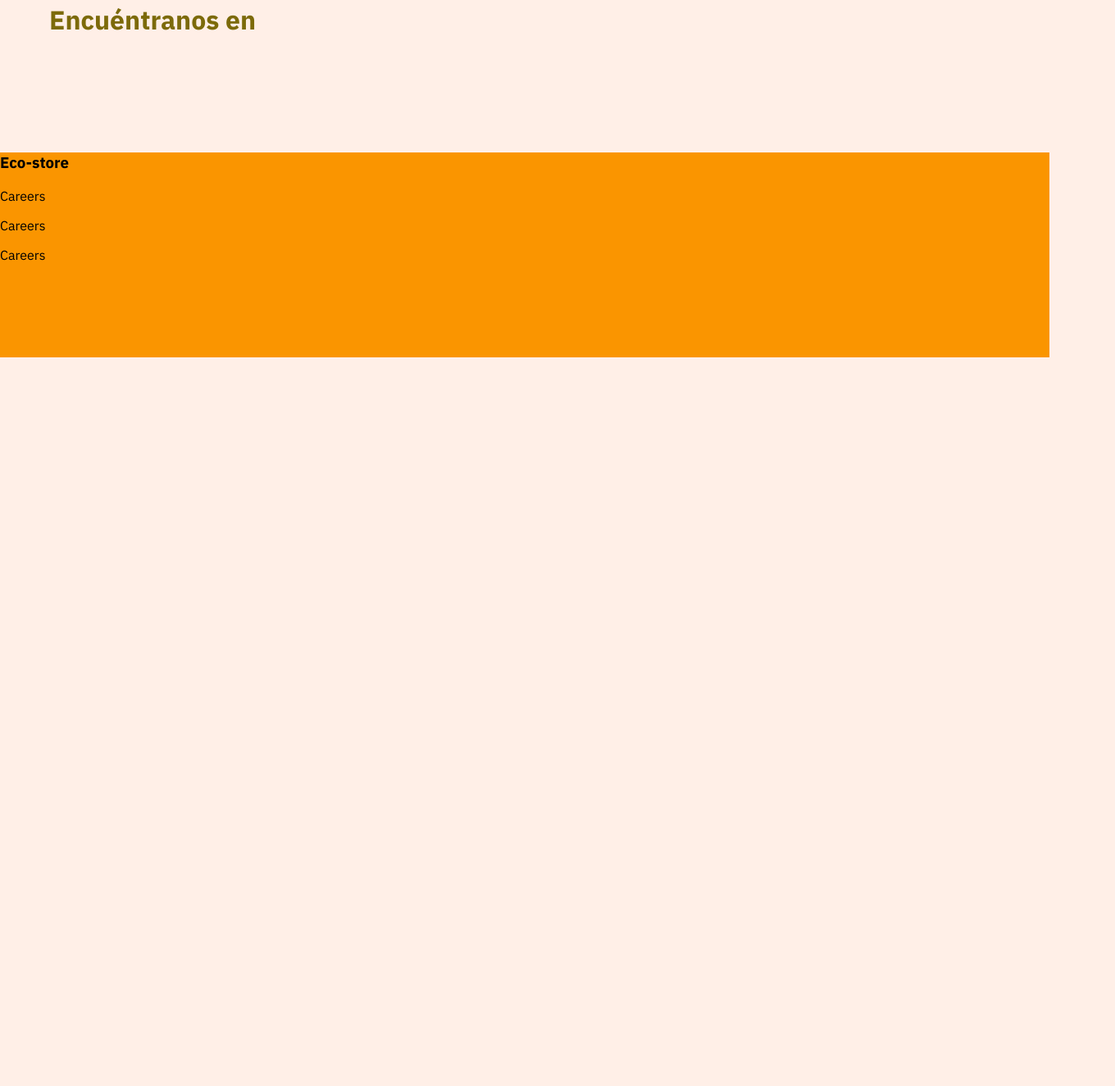
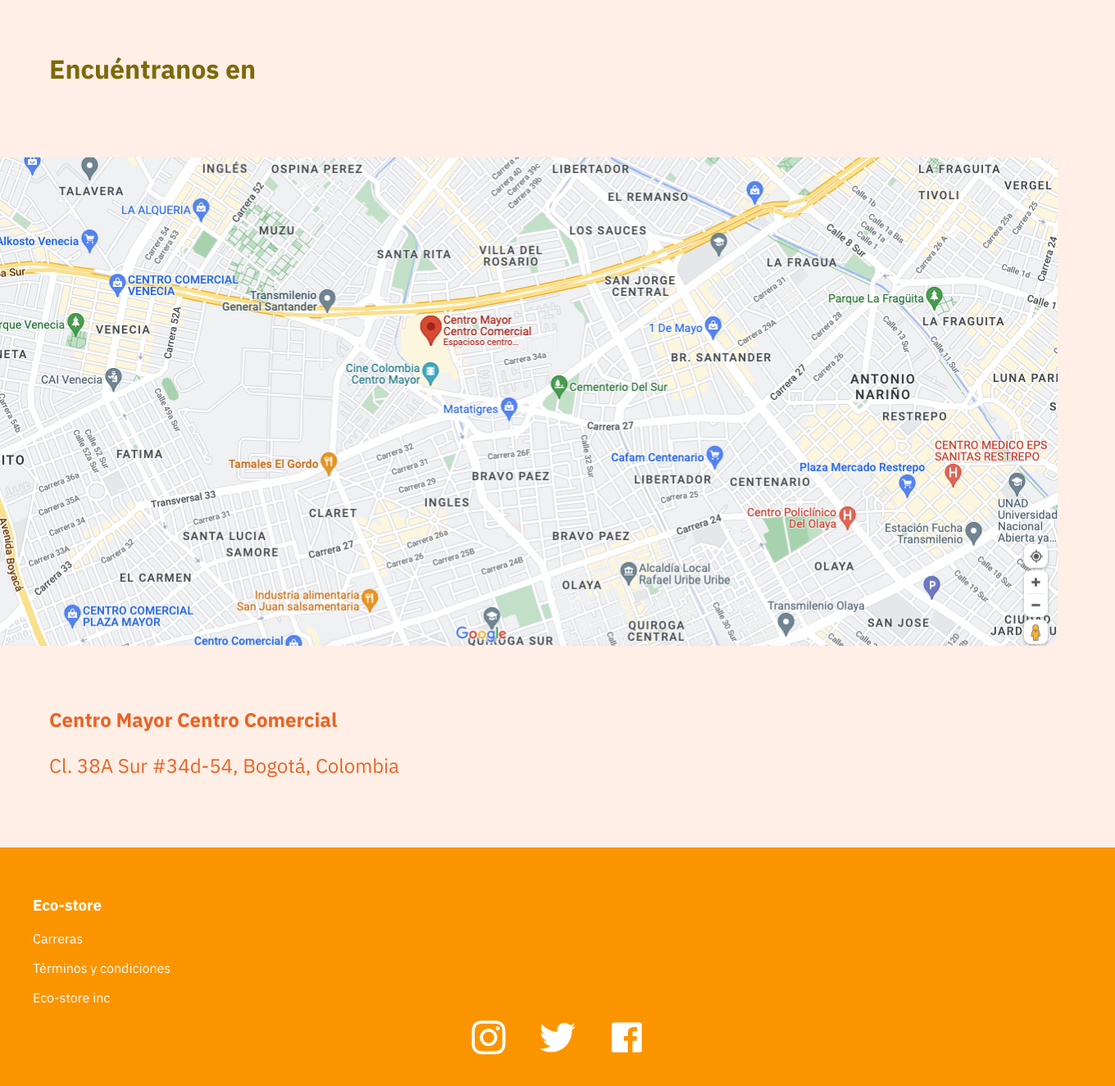
Before and after one commit to angelfgdeveloper/ecostore-landing-page-sass, a plain HTML site: page index.html in a window 1280 px wide. Shown: the part 4777-6102 px from the top of the page at 82% size, 1360 px wide, since content can reach past the window. Before the commit the page ends 5213 px from the top, so only its background shows below. Drawn offline with Linux system fonts and the light colour scheme.

Commit message:
Termino de seccion map y footer

```diff
--- a/index.html
+++ b/index.html
@@ -432,10 +432,12 @@
         <h2>Encuéntranos en</h2>
 
         <div class="map">
-          <img src="" alt="">
+          <img src="./assets/img/map.png" alt="">
         </div>
 
-        <p></p>
+        <h3>Centro Mayor Centro Comercial</h3>
+
+        <p>Cl. 38A Sur #34d-54, Bogotá, Colombia</p>
 
       </div>
 
@@ -447,16 +449,16 @@
 
     <h3>Eco-store</h3>
 
-    <p>Careers</p>
+    <p>Carreras</p>
 
-    <p>Careers</p>
+    <p>Términos y condiciones</p>
 
-    <p>Careers</p>
+    <p>Eco-store inc</p>
 
     <div class="social-media">
-      <img src="" alt="">
-      <img src="" alt="">
-      <img src="" alt="">
+      <img src="./assets/img/instagram-logo.png" alt="Icono de instagram">
+      <img src="./assets/img/twitter-logo.png" alt="Icono de twitter">
+      <img src="./assets/img/facebook-logo.png" alt="Icono de facebook">
     </div>
 
   </footer>
--- a/scss/main.scss
+++ b/scss/main.scss
@@ -224,10 +224,11 @@ section {
     @include flexCenter(row, space-evenly, center);
 
     .earth {
+      $text-color: #E86424;
       width: 30vw;
       display: flex;
       gap: 40px;
-      color: #E86424;
+      color: $text-color;
 
       img {
         object-fit: contain;
@@ -265,6 +266,7 @@ section {
       object-fit: cover;
       object-position: 5px 35%; // mover la imagenes al estirar
       border-radius: 16px;
+      cursor: pointer;
 
       &:hover { // propiedad propia de img para decirle que use el hover con &:
         transform: scale(1.1); // Para cuando pasamos el mouse por arriba se haga mas grande
@@ -276,9 +278,53 @@ section {
 
 }
 
+.location {
+  $text-color: #E86424; // variable local
+  color: $text-color;
+
+  h2 {
+    padding-bottom: 60px;
+    padding-top: 60px;
+  }
+
+  .map {
+    cursor: pointer;
+    @include flexCenter(row, center, center);
+    padding-bottom: 50px;
+  }
+
+  // h3 {
+  //   font-size: $paragraph-size;
+  // }
+
+  // p {
+  //   font-size: $paragraph-size;
+  // }
+
+  // Compartir estilos de los selectores
+  h3, p {
+    font-size: $paragraph-size;
+  }
+
+}
+
 footer {
   // $background: #FA9500; // Variable local
   background-color: $quaternary-color;
   width: 100%;
-  height: 250px;
+  height: auto;
+  color: white;
+  padding: 40px;
+
+  .social-media {
+    @include flexCenter(row, center, center);
+    gap: 40px;
+    padding-bottom: 40px;
+
+    img {
+      cursor: pointer;
+    }
+
+  }
+
 }
```
Also changed, not shown: css/main.css, 1 other file.
